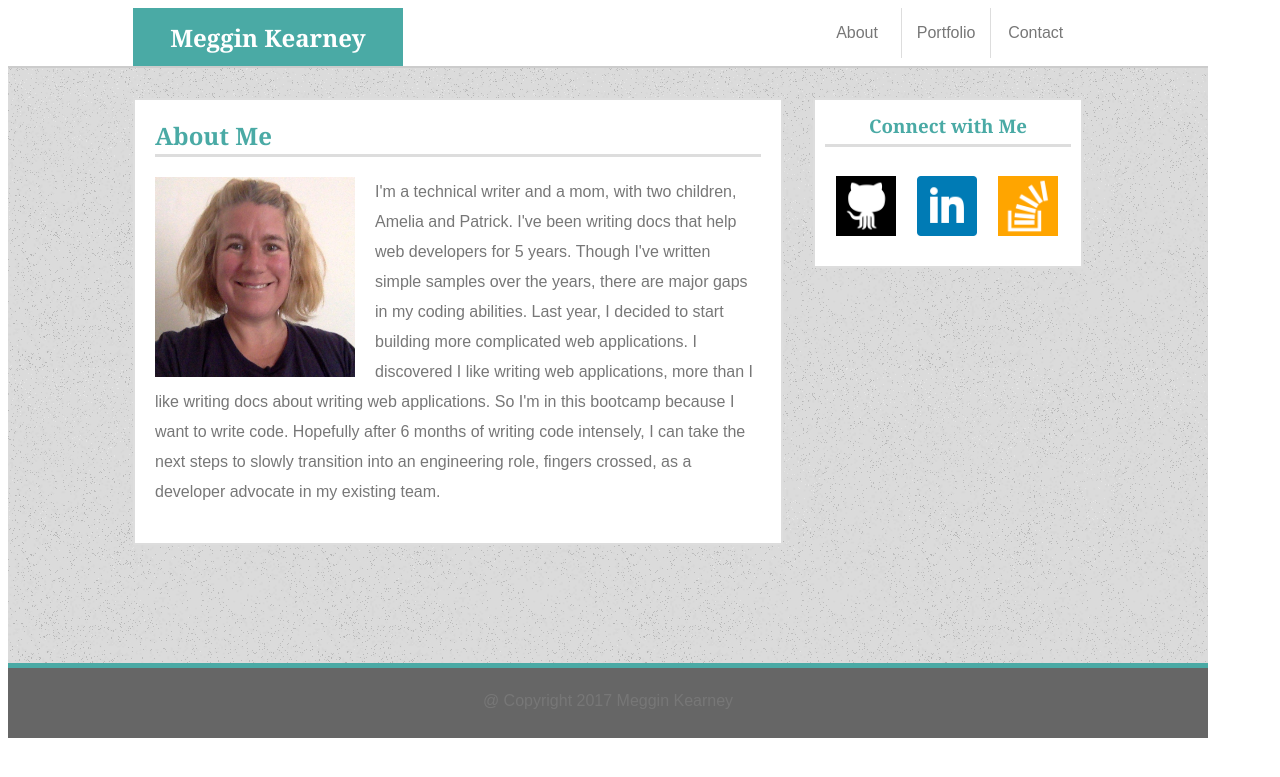
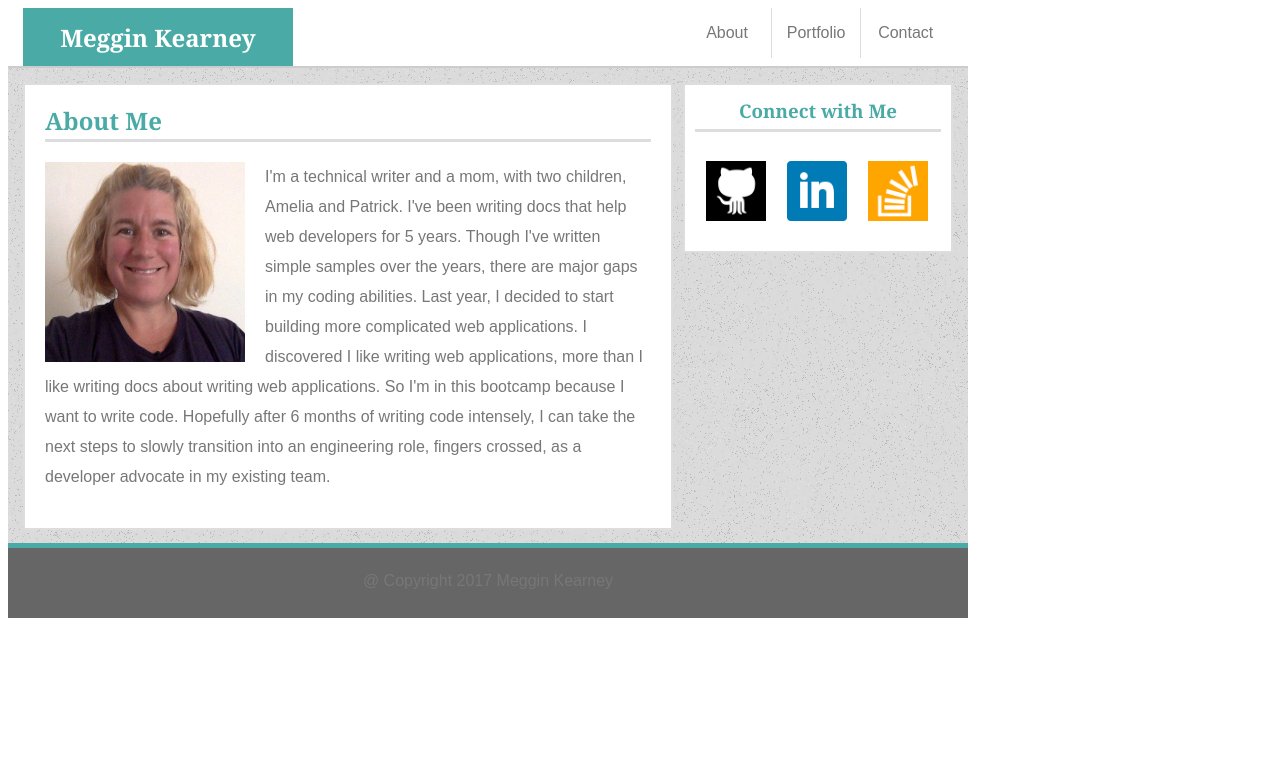
Before and after one commit to Meggin/Responsive-Portfolio, a PHP site: page /index.php in a window 1280 px wide. Shown: the top 777 px of the page. Run offline with PHP 8.4, Linux system fonts and the light colour scheme.

Commit message:
Resized dimensions with page ruler to be aligned better with spec

```diff
--- a/assets/css/style.css
+++ b/assets/css/style.css
@@ -10,7 +10,8 @@ body {
 	line-height: 30px;
 	text-align: left;
 	/* Set width to 1200 instead of 960 for better layout (in my humble opinion). */
-	width: 1200px;
+	width: 960px;
+	vertical-align: middle;
 }
 
 header	{
@@ -20,7 +21,7 @@ header	{
 	color: #ffffff;
 	height: 100%;
 	width: 270px;
-	margin-left: 125px;
+	margin-left: 15px;
 	margin-bottom: 0;
 	font-family: 'Georgia', Times, Times New Roman, serif;
 	text-align: center;
@@ -43,7 +44,7 @@ nav	{
 	width: 270px;
 	float: right;
 	text-align: center;
-	margin-right: 125px;
+	margin-right: 15px;
 }
 
 ul {
@@ -137,7 +138,7 @@ footer {
 	overflow: auto;
 	margin: 0 auto;
 	background-image: url("../images/background.png");
-	height: 600px;
+	height: 480px;
 	width: 100%;
 	border-bottom: 5px solid #4aaaa5;
 }
@@ -198,8 +199,8 @@ footer {
 	width: 270px;
 	top: 30px;
 	text-align: center;
-	margin-right: 125px;
-	margin-top: 30px
+	margin-right: 15px;
+	margin-top: 15px
 }
 
 #main-bio,
@@ -208,8 +209,8 @@ footer {
 	position: relative;
 	text-align: left;
 	width: 650px;
-	top: 30px;
-	margin-left: 125px;
+	top: 15px;
+	margin-left: 15px;
 	margin-bottom: 50px;
 }
 
@@ -235,3 +236,33 @@ footer {
 	padding: 15px;
 	height: 500px;
 }
+
+/*
+  These rules take effect when the browser's width
+  is either 980px or less.
+*/
+@media screen and (max-width: 980px) {
+
+
+
+}
+
+/*
+  These rules take effect when the browser's width
+  is either 768px or less.
+*/
+@media screen and (max-width: 768px) {
+
+
+
+}
+
+/*
+  These rules take effect when the browser's width
+  is either 768px or less.
+*/
+@media screen and (max-width: 640px) {
+
+
+
+}
```
